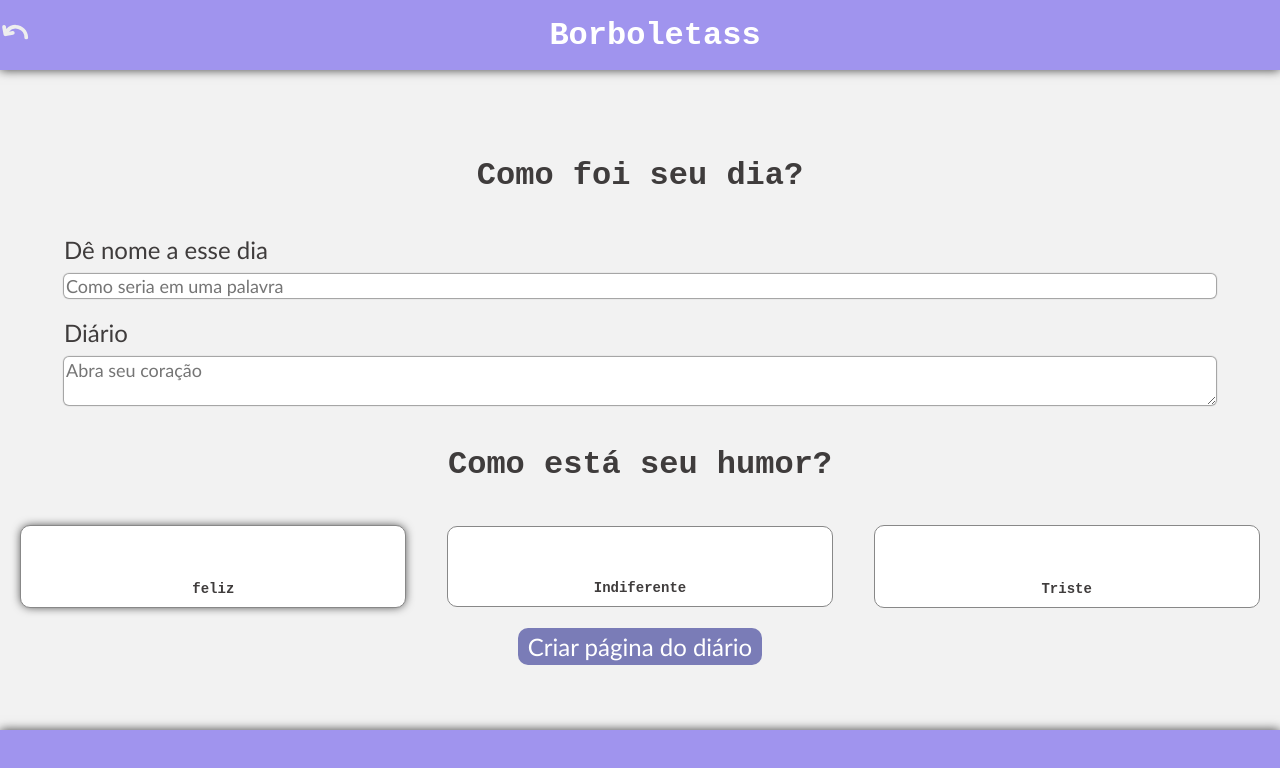
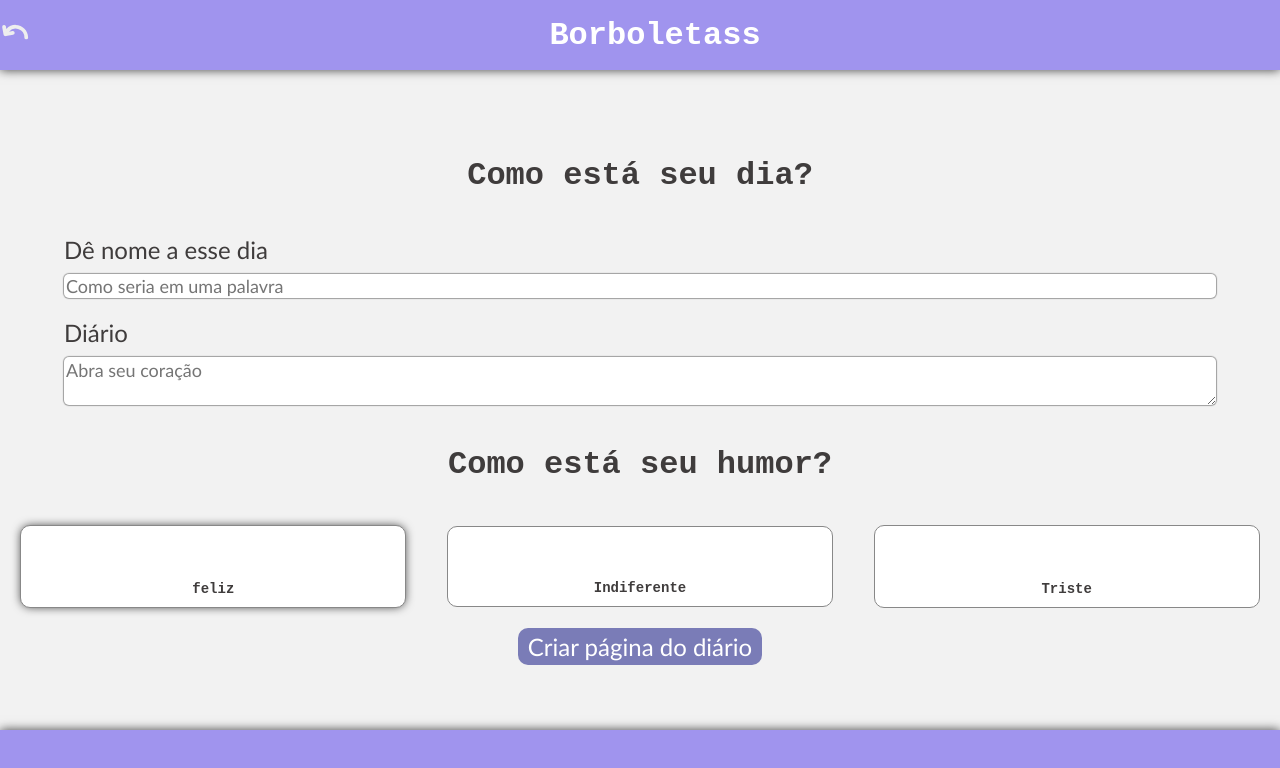
Before and after one commit to Kallarari/borboletass-client, a Next.js app: page /Dashboard/Diarys in a window 1280 px wide. Shown: the top 768 px of the page. Built offline with nearby package versions, Linux system fonts and the light colour scheme; some icons are missing.

Commit message:
feature(website)

```diff
--- a/src/pages/Dashboard/Diarys/index.tsx
+++ b/src/pages/Dashboard/Diarys/index.tsx
@@ -54,7 +54,7 @@ const Diarys: React.FC = () => {
   return (
     <PageContainer hasBackButton>
       <ContainerDiarys>
-        <PagesTitle>Como foi seu dia?</PagesTitle>
+        <PagesTitle>Como está seu dia?</PagesTitle>
         <DefaultInput
           value={diary.title}
           onChange={(e) =>
```
Also changed, not shown: 1 other file (tests, documents, lock files or other folders).
